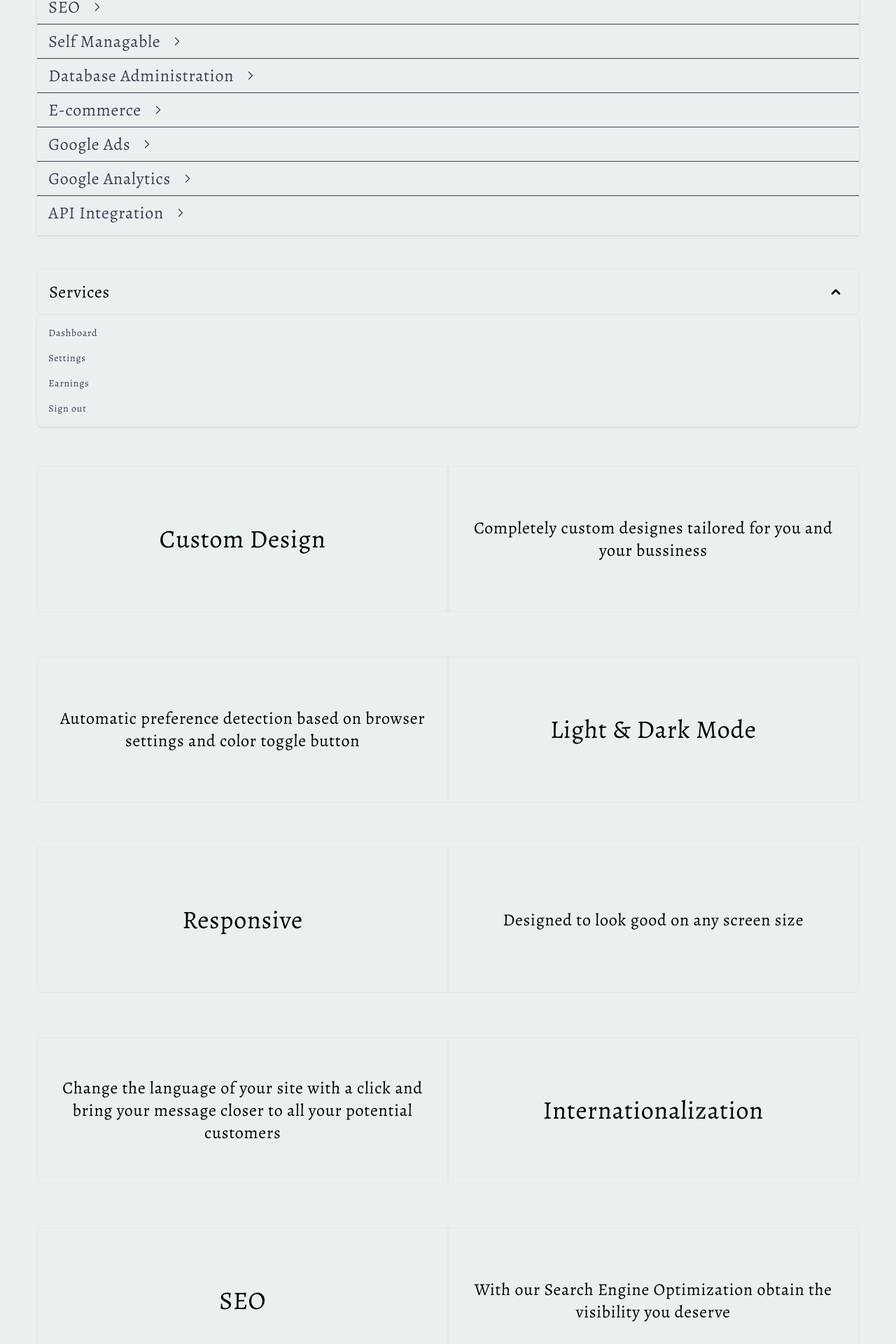
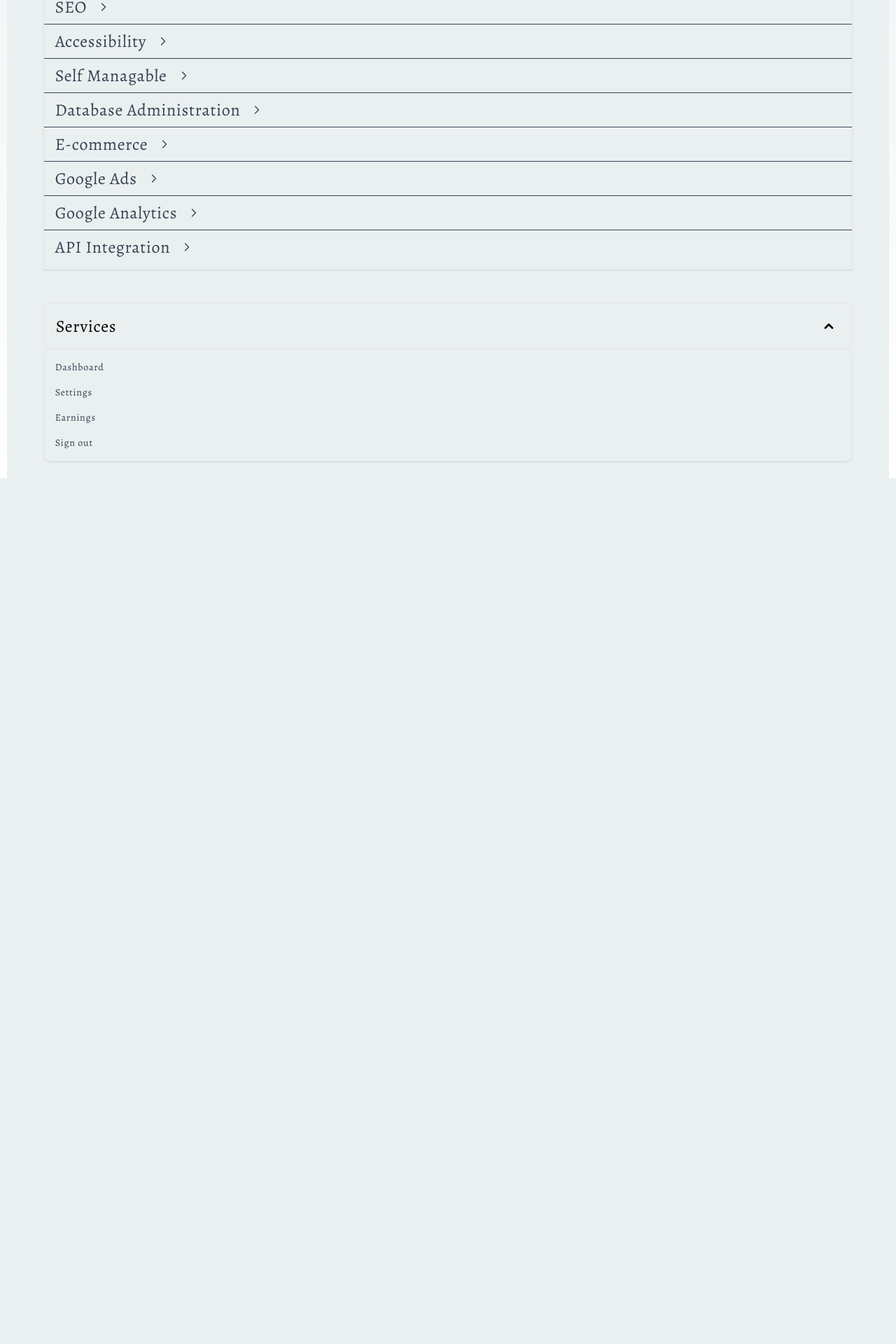
Before and after one commit to Tezcatlipoca0000/tez-web, a Next.js app: page /en in a window 1280 px wide. Shown: the part 614-2534 px from the top of the page at 70% size. After the commit the page ends 1297 px from the top, so only its background shows below. Built offline with nearby package versions, Linux system fonts and the light colour scheme.

Commit message:
Deleted old layout

```diff
--- a/app/[locale]/components/Features.js
+++ b/app/[locale]/components/Features.js
@@ -22,100 +22,109 @@
                 <ul className="py-2 text-gray-700 dark:text-gray-200 divide-y divide-current rounded-lg">
                     <li>
                         <button className="featBtn">
-                            {dictionary.Home.customTitle}
+                            {dictionary.Features.customTitle}
                             <ArrowRight />
                             <span className="featDesc">
-                                {dictionary.Home.customContent}
+                                {dictionary.Features.customContent}
                             </span>
                         </button>
                     </li>
                     <li>
-                        <button className="featBtn w-full px-4 py-2 inline-flex items-center space-x-4">
-                            {dictionary.Home.colorTitle}
+                        <button className="featBtn">
+                            {dictionary.Features.colorTitle}
                             <ArrowRight />
                             <span className="featDesc">
-                                {dictionary.Home.colorContent}
+                                {dictionary.Features.colorContent}
                             </span>
                         </button>
                     </li>
                     <li>
-                        <button className="featBtn w-full px-4 py-2 inline-flex items-center space-x-4">
-                            {dictionary.Home.respTitle}
+                        <button className="featBtn">
+                            {dictionary.Features.respTitle}
                             <ArrowRight />
                             <span className="featDesc">
-                                {dictionary.Home.respContent}
+                                {dictionary.Features.respContent}
                             </span>
                         </button>
                     </li>
                     <li>
-                        <button className="featBtn w-full px-4 py-2 inline-flex items-center space-x-4">
-                            {dictionary.Home.interTitle}
+                        <button className="featBtn">
+                            {dictionary.Features.interTitle}
                             <ArrowRight />
                             <span className="featDesc">
-                                {dictionary.Home.interContent}
+                                {dictionary.Features.interContent}
                             </span>
                         </button>
                     </li>
                     <li>
-                        <button className="featBtn w-full px-4 py-2 inline-flex items-center space-x-4">
-                            {dictionary.Home.seoTitle}
+                        <button className="featBtn">
+                            {dictionary.Features.seoTitle}
                             <ArrowRight />
                             <span className="featDesc">
-                                {dictionary.Home.seoContent}
+                                {dictionary.Features.seoContent}
                             </span>
                         </button>
                     </li>
                     <li>
-                        <button className="featBtn w-full px-4 py-2 inline-flex items-center space-x-4">
-                            {dictionary.Home.manageTitle}
+                        <button className="featBtn">
+                            {dictionary.Features.accesibTitle}
                             <ArrowRight />
                             <span className="featDesc">
-                                {dictionary.Home.manageContent}
+                                {dictionary.Features.accesibContent}
                             </span>
                         </button>
                     </li>
                     <li>
-                        <button className="featBtn w-full px-4 py-2 inline-flex items-center space-x-4">
-                            {dictionary.Home.dbTitle}
+                        <button className="featBtn">
+                            {dictionary.Features.manageTitle}
                             <ArrowRight />
                             <span className="featDesc">
-                                {dictionary.Home.dbContent}
+                                {dictionary.Features.manageContent}
                             </span>
                         </button>
                     </li>
                     <li>
-                        <button className="featBtn w-full px-4 py-2 inline-flex items-center space-x-4">
-                            {dictionary.Home.ecomTitle}
+                        <button className="featBtn">
+                            {dictionary.Features.dbTitle}
                             <ArrowRight />
                             <span className="featDesc">
-                                {dictionary.Home.ecomContent}
+                                {dictionary.Features.dbContent}
                             </span>
                         </button>
                     </li>
                     <li>
-                        <button className="featBtn w-full px-4 py-2 inline-flex items-center space-x-4">
-                            {dictionary.Home.adsTitle}
+                        <button className="featBtn">
+                            {dictionary.Features.ecomTitle}
                             <ArrowRight />
                             <span className="featDesc">
-                                {dictionary.Home.adsContent}
+                                {dictionary.Features.ecomContent}
                             </span>
                         </button>
                     </li>
                     <li>
-                        <button className="featBtn w-full px-4 py-2 inline-flex items-center space-x-4">
-                            {dictionary.Home.analTitle}
+                        <button className="featBtn">
+                            {dictionary.Features.adsTitle}
                             <ArrowRight />
                             <span className="featDesc">
-                                {dictionary.Home.analContent}
+                                {dictionary.Features.adsContent}
                             </span>
                         </button>
                     </li>
                     <li>
-                        <button className="featBtn w-full px-4 py-2 inline-flex items-center space-x-4">
-                            {dictionary.Home.apiTitle}
+                        <button className="featBtn">
+                            {dictionary.Features.analTitle}
                             <ArrowRight />
                             <span className="featDesc">
-                                {dictionary.Home.apiContent}
+                                {dictionary.Features.analContent}
+                            </span>
+                        </button>
+                    </li>
+                    <li>
+                        <button className="featBtn">
+                            {dictionary.Features.apiTitle}
+                            <ArrowRight />
+                            <span className="featDesc">
+                                {dictionary.Features.apiContent}
                             </span>
                         </button>
                     </li>
--- a/app/[locale]/globals.css
+++ b/app/[locale]/globals.css
@@ -55,14 +55,6 @@
     @apply inline-flex items-center h-fit px-8 py-2 text-xl rounded-lg border border-black dark:border-white bg-[rgb(255,255,255)] dark:bg-[rgb(20,20,20)] cursor-default;
   }
 
-  .homeSection {
-    @apply flex h-52 w-full my-8
-  }
-
-  .homeSectionBlock {
-    @apply border flex w-1/2 justify-center items-center
-  }
-
   .featBtn {
     @apply w-full px-4 py-2 inline-flex items-center space-x-4 hover:transition-[padding] duration-500 ease-in-out hover:pl-10 hover:animate-[bounceRight_500ms_ease-in-out_1] text-2xl
   }
--- a/app/[locale]/page.js
+++ b/app/[locale]/page.js
@@ -25,78 +25,6 @@
           <Features dictionary={dictionary}/>
           <Services />
 
-          <div className='flex flex-col justify-center items-center w-11/12'>
-            {/* Section1 -- Custom */}
-            <div className='homeSection'>
-              <div className='homeSectionBlock'>
-                <h3 className='text-4xl'>
-                  {dictionary.Home.customTitle}
-                </h3>
-              </div>
-              <div className='homeSectionBlock'>
-                <p className='text-2xl p-4 text-center'>
-                  {dictionary.Home.customContent}
-                </p>
-              </div>
-            </div>
-
-            {/* Section2 -- Color */}
-            <div className='homeSection'>
-              <div className='homeSectionBlock'>
-                <p className='text-2xl p-4 text-center'>
-                  {dictionary.Home.colorContent}
-                </p>
-              </div>
-              <div className='homeSectionBlock'>
-                <h3 className='text-4xl'>
-                  {dictionary.Home.colorTitle}
-                </h3>
-              </div>
-            </div>
-
-            {/* Section3 -- responsive */}
-            <div className='homeSection'>
-              <div className='homeSectionBlock'>
-                <h3 className='text-4xl'>
-                  {dictionary.Home.respTitle}
-                </h3>
-              </div>
-              <div className='homeSectionBlock'>
-                <p className='text-2xl p-4 text-center'>
-                  {dictionary.Home.respContent}
-                </p>
-              </div>
-            </div>
-
-            {/* Section4 -- internationalization */}
-            <div className='homeSection'>
-              <div className='homeSectionBlock'>
-                <p className='text-2xl p-4 text-center'>
-                  {dictionary.Home.interContent}
-                </p>
-              </div>
-              <div className='homeSectionBlock'>
-                <h3 className='text-4xl'>
-                  {dictionary.Home.interTitle}
-                </h3>
-              </div>
-            </div>
-
-            {/* Section5 -- seo */}
-            <div className='homeSection'>
-              <div className='homeSectionBlock'>
-                <h3 className='text-4xl'>
-                  {dictionary.Home.seoTitle}
-                </h3>
-              </div>
-              <div className='homeSectionBlock'>
-                <p className='text-2xl p-4 text-center'>
-                  {dictionary.Home.seoContent}
-                </p>
-              </div>
-            </div>
-          </div>
-
         </main>
       </>
   )
--- a/messages/en.json
+++ b/messages/en.json
@@ -8,7 +8,9 @@
     },
     "Home": {
         "welcome": "Welcome",
-        "intro": "",
+        "intro": ""
+    },
+    "Features": {
         "customTitle": "Custom Design",
         "customContent": "Completely custom designes tailored for you and your bussiness",
         "colorTitle": "Light & Dark Mode",
@@ -19,6 +21,8 @@
         "interContent": "Change the language of your site with a click and bring your message closer to all your potential customers",
         "seoTitle": "SEO",
         "seoContent": "With our Search Engine Optimization obtain the visibility you deserve",
+        "accesibTitle": "Accessibility",
+        "accesibContent": "Accesibility content",
         "manageTitle": "Self Managable",
         "manageContent": "Get administrator access to edit parts of your website without downtime",
         "dbTitle": "Database Administration",
@@ -30,9 +34,9 @@
         "analTitle": "Google Analytics",
         "analContent": "Benefit with Google Analytics services to understand better your visitors",
         "apiTitle": "API Integration",
-        "apiContent": "Get your favourite Aplication Program Interface directly in your website",
-        "servTitle": "Aditional Services",
-        "otherServ": {
+        "apiContent": "Get your favourite Aplication Program Interface directly in your website"
+    },
+    "Services": {
         "hostTitle": "Hosting",
         "hostContent": "Manage the hosting services for your website",
         "domTitle": "Domain",
@@ -43,7 +47,5 @@
         "imgContent": "Make your website more attractive with the correct images",
         "maintTitle": "Maintanence",
         "maintContent": "Keep your website up to date and secure"
-
     }
 }
-}
```
Lines whose indentation alone changed are shown as unchanged.
